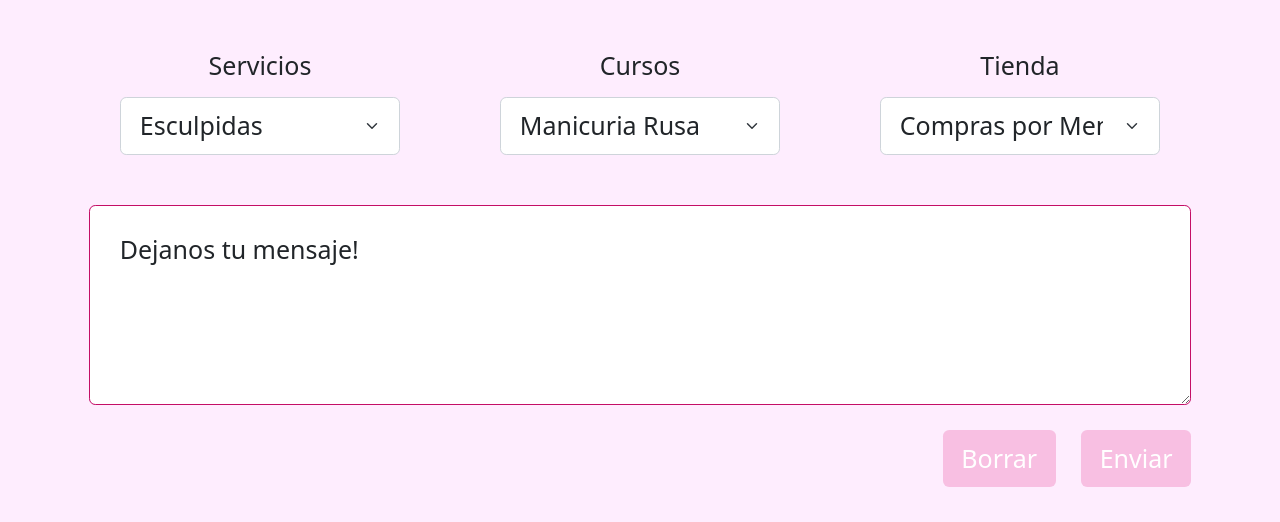
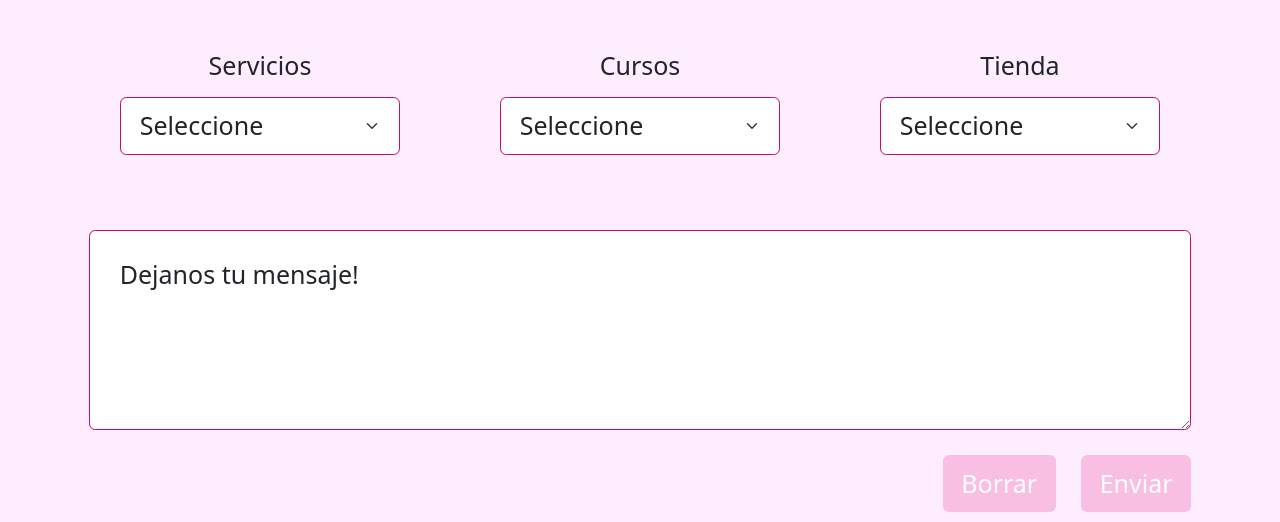
Before and after one commit to Sofiaaraoz/sofianails, a website: page pages/contacto.html in a window 1280 px wide. Shown: the part 1481-2003 px from the top of the page. Drawn offline with nearby package versions, Linux system fonts and the light colour scheme; a web font is replaced by a local one.

Commit message:
Cambios sass

```diff
--- a/pages/contacto.html
+++ b/pages/contacto.html
@@ -110,27 +110,30 @@
       <div class="col-md-4">
         <label for="inputState" class="form-label">Servicios</label>
         <select id="inputState" class="form-select">
-          <option selected>Semipermanente</option>
-          <option selected>Capping</option>
-          <option selected>Esculpidas</option>
+          <option selected hidden>Seleccione</option>
+          <option>Semipermanente</option>
+          <option>Capping</option>
+          <option>Esculpidas</option>
         </select>
       </div>
       <div class="col-md-4">
         <label for="inputState" class="form-label">Cursos</label>
         <select id="inputState" class="form-select">
-          <option selected>Semipermanente</option>
-          <option selected>Capping</option>
-          <option selected>Esculpidas</option>
-          <option selected>Nail Art</option>
-          <option selected>Cristales</option>
-          <option selected>Manicuria Rusa</option>
+          <option selected hidden>Seleccione</option>
+          <option >Semipermanente</option>
+          <option >Capping</option>
+          <option >Esculpidas</option>
+          <option >Nail Art</option>
+          <option >Cristales</option>
+          <option >Manicuria Rusa</option>
         </select>
       </div>
       <div class="col-md-4">
         <label for="inputState" class="form-label">Tienda</label>
         <select id="inputState" class="form-select">
-          <option selected>Compras por Mayor</option>
-          <option selected>Compras por Menor</option>
+          <option selected hidden>Seleccione</option>
+          <option>Compras por Mayor</option>
+          <option>Compras por Menor</option>
         </select>
       </div>
 
--- a/sass/styles.scss
+++ b/sass/styles.scss
@@ -356,6 +356,7 @@ main {
     display: flex;
     flex-wrap: wrap;
     padding-left: 0;
+
 }
 
 .articulos-tienda ul li {
@@ -406,13 +407,13 @@ select {
 
 }
 
-.form-control {
+.form-control, .form-select {
     margin-bottom: 1rem;
     border: 1px solid #c40e66;
     display: flex;
 }
 
-.form-control:focus {
+.form-control:focus, .form-select:focus {
     box-shadow: 0 0 0 0.25rem #f239a84e;
     border-color: #e82c9087;
 }
@@ -676,13 +677,14 @@ main section article img {
 
     .articulos-tienda ul li {
         flex: 0 0 50%;
-        padding: 1rem;
-
+        padding: 1.5rem;
     }
-
+    .articulos-tienda ul li h4{
+        font-size: inherit;
+    }
     .articulos-tienda ul li img {
         width: 100%;
-        height: 200px;
+        height: auto;
     }
 
 
```
Also changed, not shown: index.html (+0 -1 lines), pages/tienda.html (+7 -7 lines), css/estilos.css.
